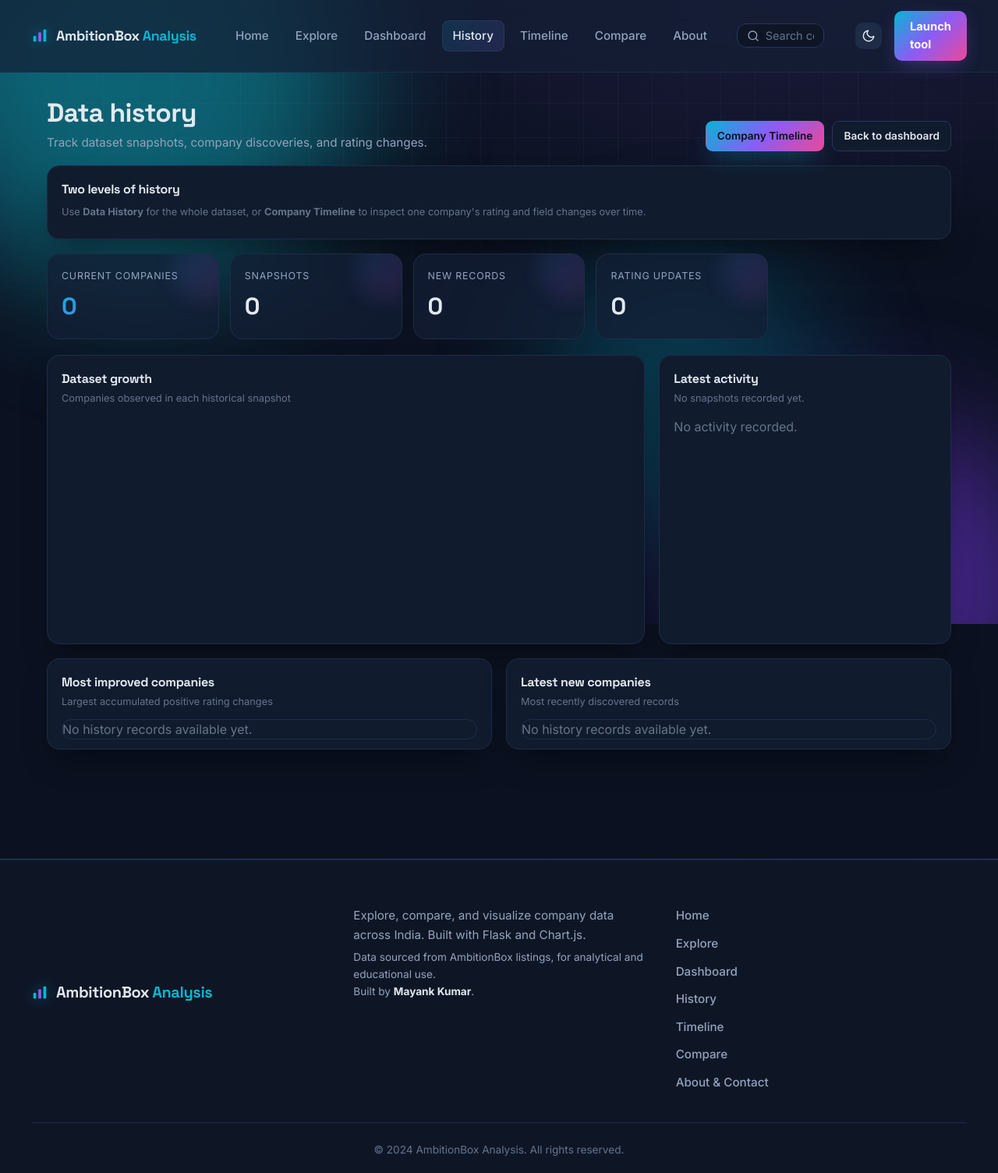
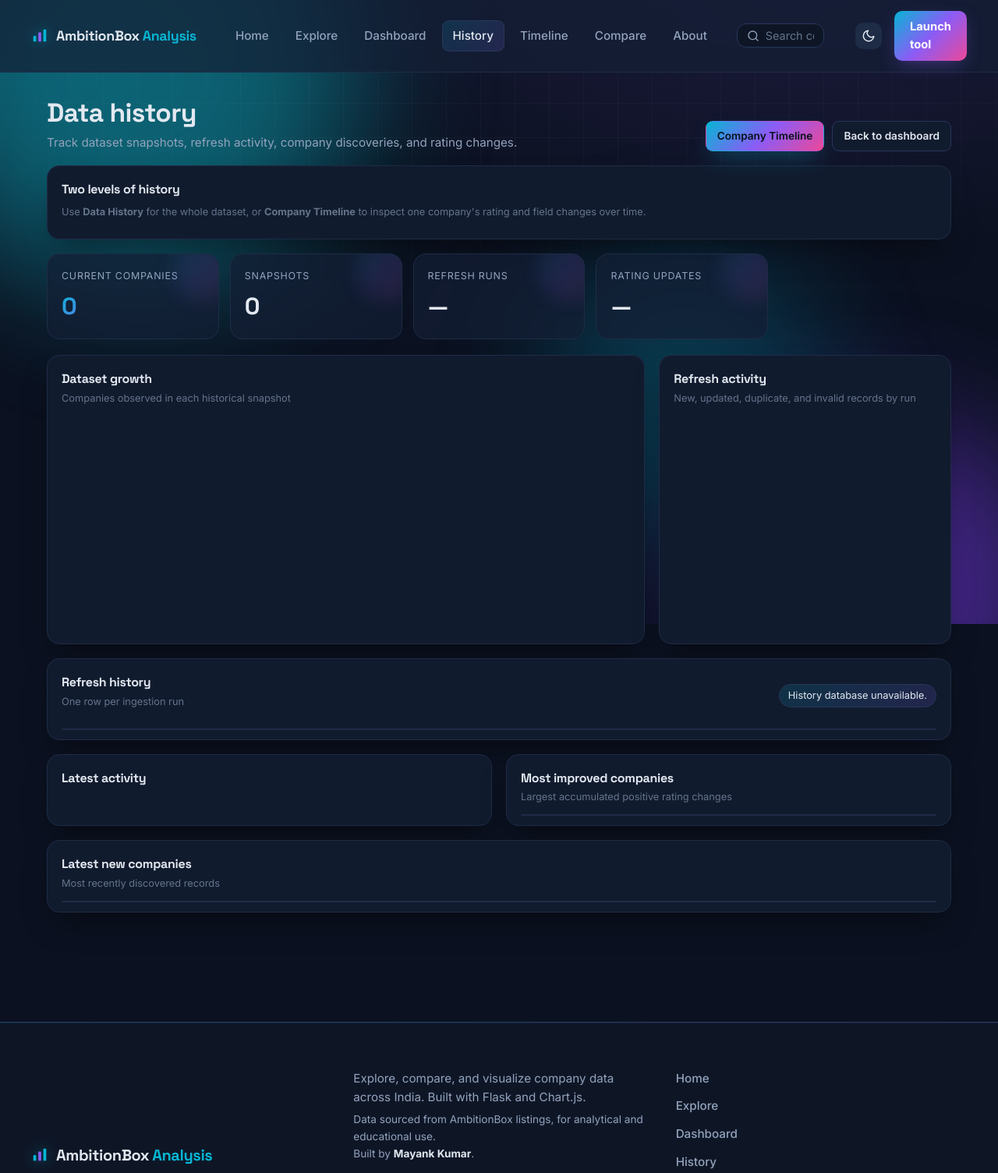
Before and after one commit to mayank-kumar111/AmbitionBoxAnalysis, a Flask app: page /history in a window 1280 px wide. Shown: the top 1504 px of the page at 78% size. Before the commit the page ends 1482 px from the top, so only its background shows below. Run offline with Flask 3, Linux system fonts and the light colour scheme; data that the repository does not hold is empty; a map, chart or similar area stays blank; parts of the project's set-up code (start-up, migrations or seed data) failed here and were passed over; some libraries are stand-ins or nearby versions.

Commit message:
feat(history): add refresh history dashboard section

```diff
--- a/ambitionbox_app/templates/history.html
+++ b/ambitionbox_app/templates/history.html
@@ -7,7 +7,7 @@
   <div class="tool-head" style="margin-bottom:18px">
     <div>
       <h1>Data history</h1>
-      <p>Track dataset snapshots, company discoveries, and rating changes.</p>
+      <p>Track dataset snapshots, refresh activity, company discoveries, and rating changes.</p>
     </div>
     <div style="display:flex;gap:10px;flex-wrap:wrap">
       <a class="btn btn-primary btn-sm" href="{{ url_for('history_company') }}">Company Timeline</a>
@@ -23,7 +23,7 @@
   <div class="kpi-row" id="history-kpis">
     <div class="kpi"><div class="k-lbl">Current companies</div><div class="k-val grad" id="history-companies">—</div></div>
     <div class="kpi"><div class="k-lbl">Snapshots</div><div class="k-val" id="history-snapshots">—</div></div>
-    <div class="kpi"><div class="k-lbl">New records</div><div class="k-val" id="history-new">—</div></div>
+    <div class="kpi"><div class="k-lbl">Refresh runs</div><div class="k-val" id="history-runs">—</div></div>
     <div class="kpi"><div class="k-lbl">Rating updates</div><div class="k-val" id="history-updates">—</div></div>
   </div>
 
@@ -34,17 +34,33 @@
       <div class="canvas-box"><canvas id="history-growth"></canvas></div>
     </div>
     <div class="card col-4">
+      <h3>Refresh activity</h3>
+      <div class="sub">New, updated, duplicate, and invalid records by run</div>
+      <div class="canvas-box"><canvas id="refresh-activity"></canvas></div>
+    </div>
+
+    <div class="card col-12">
+      <div style="display:flex;justify-content:space-between;align-items:center;gap:12px;flex-wrap:wrap">
+        <div>
+          <h3>Refresh history</h3>
+          <div class="sub">One row per ingestion run</div>
+        </div>
+        <span id="history-status" class="chip">Loading…</span>
+      </div>
+      <div id="refresh-runs-table" class="table-wrap" style="margin-top:12px;overflow:auto"></div>
+    </div>
+
+    <div class="card col-6">
       <h3>Latest activity</h3>
-      <div class="sub" id="history-status">Loading history…</div>
       <div id="history-latest" style="margin-top:14px"></div>
     </div>
-
     <div class="card col-6">
       <h3>Most improved companies</h3>
       <div class="sub">Largest accumulated positive rating changes</div>
       <div id="history-improved" class="table-wrap" style="margin-top:12px;overflow:auto"></div>
     </div>
-    <div class="card col-6">
+
+    <div class="card col-12">
       <h3>Latest new companies</h3>
       <div class="sub">Most recently discovered records</div>
       <div id="history-new-list" class="table-wrap" style="margin-top:12px;overflow:auto"></div>
```
